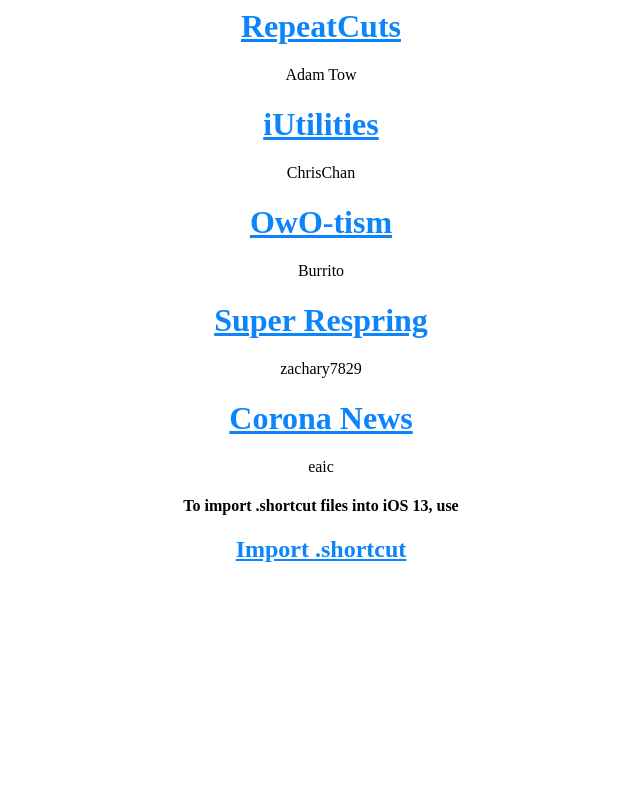
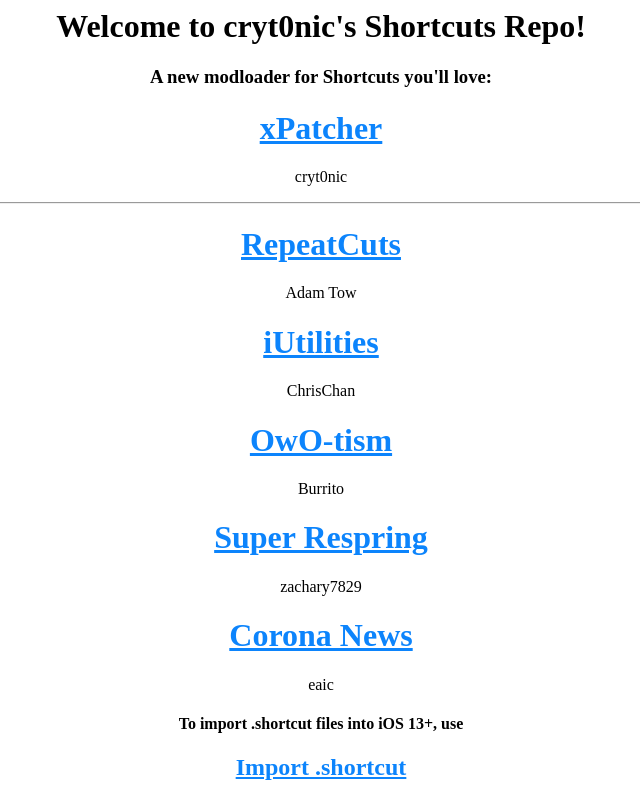
Before and after one commit to cryt0nic/Shortcuts, a plain HTML site: page index.html in a window 1280 px wide. Shown: the whole page, without its empty margins (319-959 px from the left). Drawn offline with Linux system fonts and the light colour scheme.

Commit message:
Added xPatcher v1.0

```diff
--- a/index.html
+++ b/index.html
@@ -15,6 +15,13 @@
   }
 }
 </style></head><body>
+<center><h1><strong>Welcome to cryt0nic's Shortcuts Repo!</strong></h1></center>
+<center><h3>A new modloader for Shortcuts you'll love:</h3></center>
+<center><h1><a href="https://github.com/cryt0nic/Shortcuts/blob/master/Shortcuts/xPatcher.shortcut?raw=true" style="color: #0c84fc"><b>xPatcher</b></a></h1>
+<p>cryt0nic</p>
+
+<hr>
+
 <center><h1><a href="https://github.com/cryt0nic/Shortcuts/blob/master/Shortcuts/RepeatCuts.shortcut?raw=true" style="color: #0c84fc"><b>RepeatCuts</b></a></h1>
 <p>Adam Tow</p>
 <center><h1><a href="https://github.com/cryt0nic/Shortcuts/blob/master/Shortcuts/iUtilities.shortcut?raw=true" style="color: #0c84fc"><b>iUtilities</b></a></h1>
@@ -25,6 +32,6 @@
 <p>zachary7829</p>
 <center><h1><a href="https://github.com/cryt0nic/Shortcuts/blob/master/Shortcuts/Corona%20News.shortcut?raw=true" style="color: #0c84fc"><b>Corona News</b></a></h1>
 <p>eaic</p>
-<h4>To import .shortcut files into iOS 13, use</h4>
+<h4>To import .shortcut files into iOS 13+, use</h4>
 <center><h2><a href="https://routinehub.co/shortcut/3674" style="color: #0c84fc"><b>Import .shortcut</b></a></h2>
 </body></html>
```
Also changed, not shown: credit.txt.
